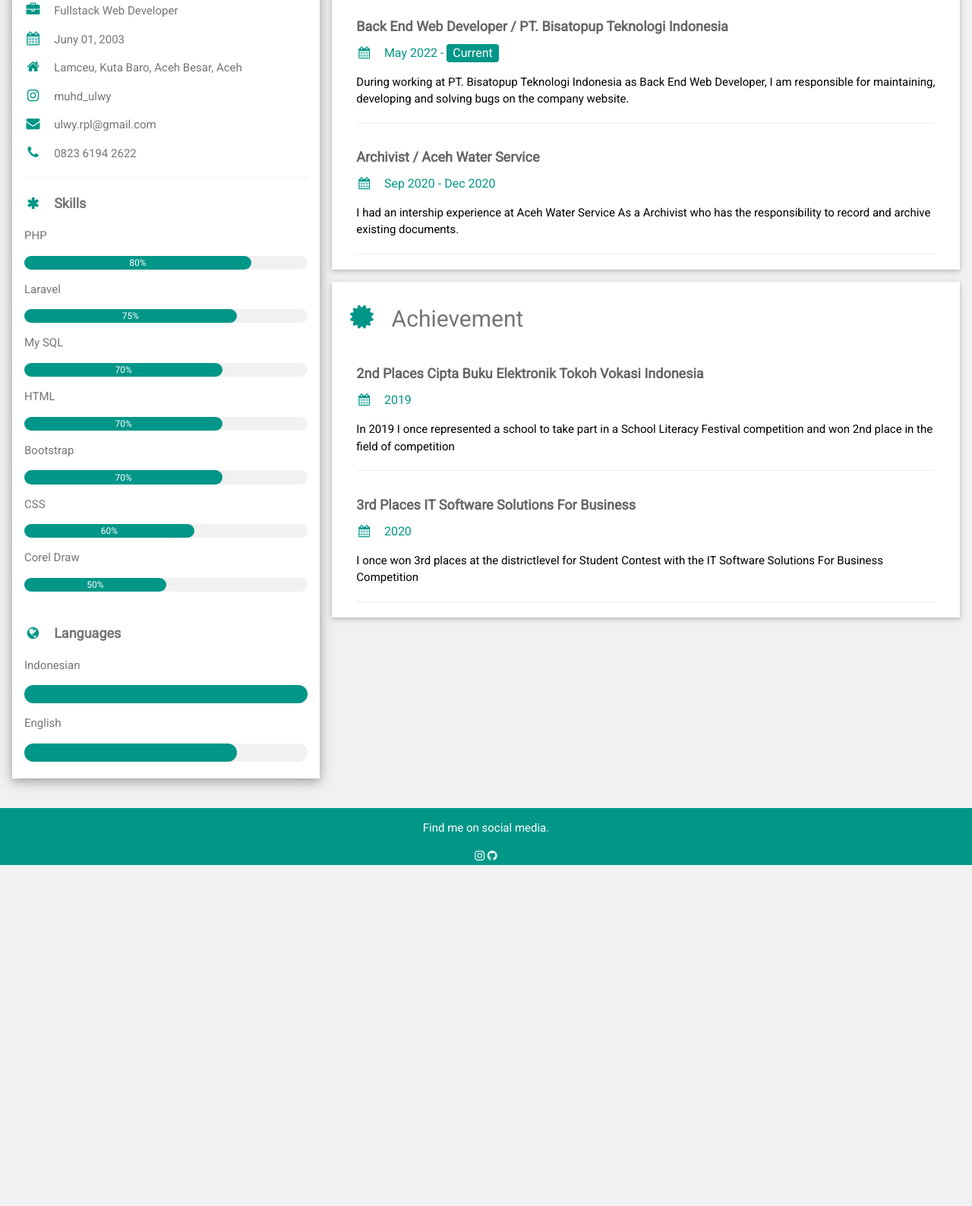
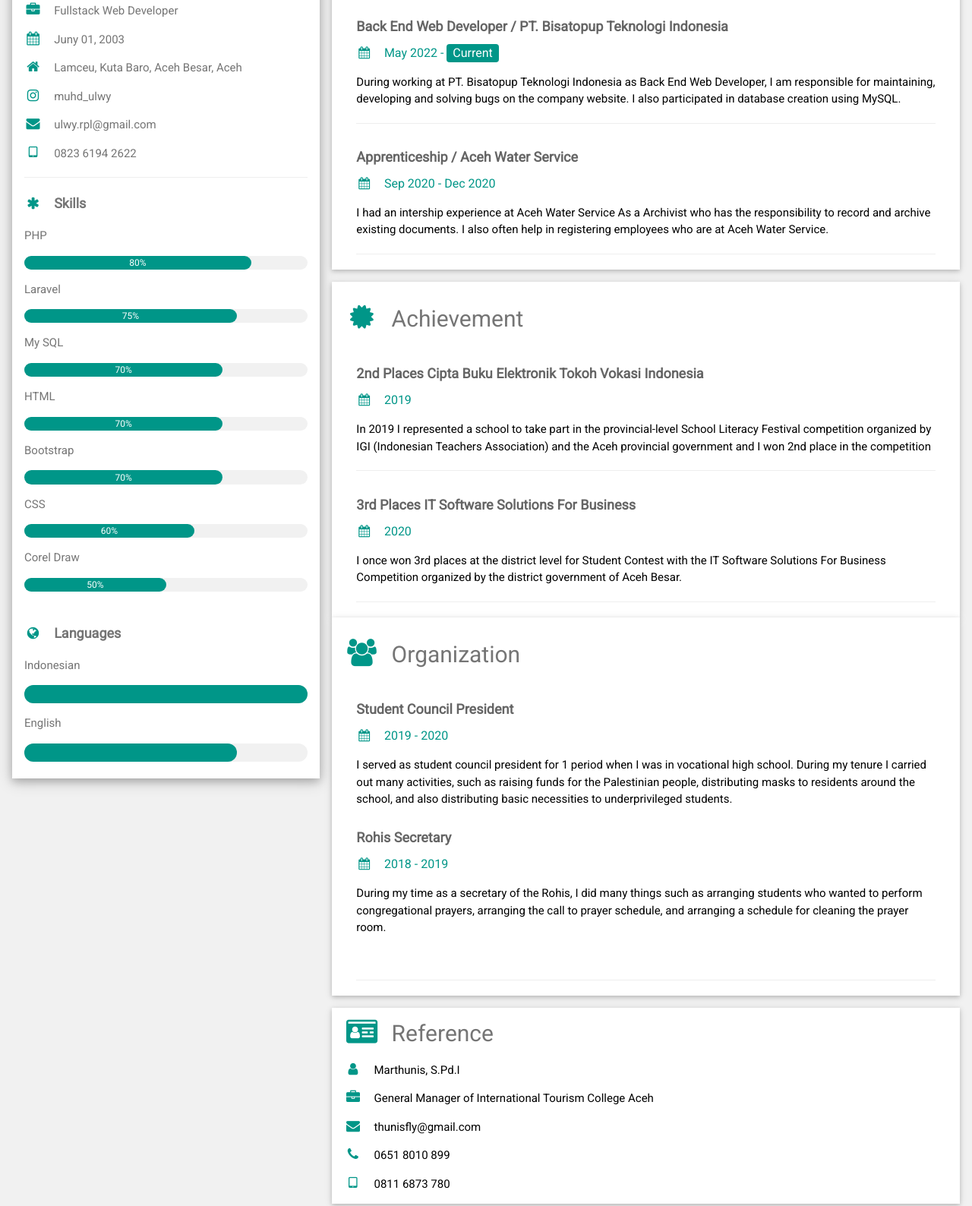
Before and after one commit to muhdulwy/portofolio, a plain HTML site: page index.html in a window 1280 px wide. Shown: the part 572-2160 px from the top of the page at 76% size. Before the commit the page ends 1711 px from the top, so only its background shows below. Drawn offline with nearby package versions, Linux system fonts and the light colour scheme.

Commit message:
add reference and organization

```diff
--- a/index.html
+++ b/index.html
@@ -40,7 +40,7 @@ html,body,h1,h2,h3,h4,h5,h6 {font-family: "Roboto", sans-serif}
           <p><i class="fa fa-home fa-fw w3-margin-right w3-large w3-text-teal"></i>Lamceu, Kuta Baro, Aceh Besar, Aceh</p>
           <p><i class="fa fa-instagram fa-fw w3-margin-right w3-large w3-text-teal"></i>muhd_ulwy</p>
           <p><i class="fa fa-envelope fa-fw w3-margin-right w3-large w3-text-teal"></i>ulwy.rpl@gmail.com</p>
-          <p><i class="fa fa-phone fa-fw w3-margin-right w3-large w3-text-teal"></i>0823 6194 2622</p>
+          <p><i class="fa fa-tablet fa-fw w3-margin-right w3-large w3-text-teal"></i>0823 6194 2622</p>
           <hr>
 
           <p class="w3-large"><b><i class="fa fa-asterisk fa-fw w3-margin-right w3-text-teal"></i>Skills</b></p>
@@ -104,12 +104,12 @@ html,body,h1,h2,h3,h4,h5,h6 {font-family: "Roboto", sans-serif}
     <div class="w3-twothird">
 
       <div class="w3-container w3-card w3-white w3-margin-bottom">
-        <h2 class="w3-text-grey w3-padding-16"><i class="fa fa-book fa-fw w3-margin-right w3-xxlarge w3-text-teal"></i>Education</h2>
+        <h2 class="w3-text-grey w3-padding-16"><i class="fa fa-graduation-cap fa-fw w3-margin-right w3-xxlarge w3-text-teal"></i>Education</h2>
         <div class="w3-container">
-          <h5 class="w3-opacity"><b>International Tourism College</b></h5>
+          <h5 class="w3-opacity"><b>International Tourism College Aceh</b></h5>
           <h6 class="w3-text-teal"><i class="fa fa-calendar fa-fw w3-margin-right"></i>2021 - 2022</h6>
           <p>Majoring in Web Programming, I have mastered the Laravel and the Bootstrap Framework.
-            I also able to operate CorelDRAW design aplication well.
+            I am also very capable of operating the CorelDRAW design application.
           </p>
         </div>
         <div class="w3-container">
@@ -120,7 +120,6 @@ html,body,h1,h2,h3,h4,h5,h6 {font-family: "Roboto", sans-serif}
           </p><br>
           <hr>
         </div>
-
       </div>
 
       <div class="w3-container w3-card w3-white w3-margin-bottom">
@@ -131,14 +130,16 @@ html,body,h1,h2,h3,h4,h5,h6 {font-family: "Roboto", sans-serif}
           <p>
             During working at PT. Bisatopup Teknologi Indonesia as Back End Web Developer,
             I am responsible for maintaining, developing and solving bugs on the company website.
+            I also participated in database creation using MySQL.
           </p>
           <hr>
         </div>
         <div class="w3-container">
-          <h5 class="w3-opacity"><b>Archivist / Aceh Water Service</b></h5>
+          <h5 class="w3-opacity"><b>Apprenticeship / Aceh Water Service</b></h5>
           <h6 class="w3-text-teal"><i class="fa fa-calendar fa-fw w3-margin-right"></i>Sep 2020 - Dec 2020</h6>
           <p>
             I had an intership experience at Aceh Water Service As a Archivist who has the responsibility to record and archive existing documents.
+            I also often help in registering employees who are at Aceh Water Service.
           </p>
           <hr>
         </div>
@@ -149,18 +150,52 @@ html,body,h1,h2,h3,h4,h5,h6 {font-family: "Roboto", sans-serif}
         <div class="w3-container">
           <h5 class="w3-opacity"><b>2nd Places Cipta Buku Elektronik Tokoh Vokasi Indonesia</b></h5>
           <h6 class="w3-text-teal"><i class="fa fa-calendar fa-fw w3-margin-right"></i>2019</h6>
-          <p> In 2019 I once represented a school to take part in a School Literacy Festival competition and
-            won 2nd place in the field of competition </p>
+          <p> In 2019 I represented a school to take part in the provincial-level School Literacy Festival competition
+            organized by IGI (Indonesian Teachers Association) and the Aceh provincial government
+            and I won 2nd place in the competition </p>
           <hr>
         </div>
         <div class="w3-container">
           <h5 class="w3-opacity"><b>3rd Places IT Software Solutions For Business</b></h5>
           <h6 class="w3-text-teal"><i class="fa fa-calendar fa-fw w3-margin-right"></i>2020</h6>
           <p>
-            I once won 3rd places at the districtlevel for Student Contest with the IT Software Solutions For Business Competition
+            I once won 3rd places at the district level for Student Contest with the
+            IT Software Solutions For Business Competition organized by the district government of Aceh Besar.
           </p>
           <hr>
         </div>
+      </div>
+
+      <div class="w3-container w3-card w3-white w3-margin-bottom">
+        <h2 class="w3-text-grey w3-padding-16"><i class="fa fa-group fa-fw w3-margin-right w3-xxlarge w3-text-teal"></i>Organization</h2>
+        <div class="w3-container">
+          <h5 class="w3-opacity"><b>Student Council President</b></h5>
+          <h6 class="w3-text-teal"><i class="fa fa-calendar fa-fw w3-margin-right"></i>2019 - 2020</h6>
+          <p>I served as student council president for 1 period when I was in vocational high school. During my
+            tenure I carried out many activities, such as raising funds for the Palestinian people, distributing
+            masks to residents around the school, and also distributing basic necessities to underprivileged students.
+          </p>
+        </div>
+        <div class="w3-container">
+          <h5 class="w3-opacity"><b>Rohis Secretary</b></h5>
+          <h6 class="w3-text-teal"><i class="fa fa-calendar fa-fw w3-margin-right"></i>2018 - 2019</h6>
+          <p>
+            During my time as a secretary of the Rohis, I did many things such as arranging students
+            who wanted to perform congregational prayers, arranging the call to prayer schedule,
+            and arranging a schedule for cleaning the prayer room.
+          </p><br>
+          <hr>
+        </div>
+      </div>
+
+      <div class="w3-container w3-card w3-white w3-margin-bottom">
+        <h2 class="w3-text-grey"><i class="fa fa-id-card fa-fw w3-margin-right w3-xxlarge w3-text-teal"></i>Reference</h2>
+        <p><i class="fa fa-user fa-fw w3-margin-right w3-large w3-text-teal"></i>Marthunis, S.Pd.I</p>
+          <p><i class="fa fa-briefcase fa-fw w3-margin-right w3-large w3-text-teal"></i>General Manager of International Tourism College Aceh</p>
+          <!-- <p><i class="fa fa-instagram fa-fw w3-margin-right w3-large w3-text-teal"></i></p> -->
+          <p><i class="fa fa-envelope fa-fw w3-margin-right w3-large w3-text-teal"></i>thunisfly@gmail.com</p>
+          <p><i class="fa fa-phone fa-fw w3-margin-right w3-large w3-text-teal"></i>0651 8010 899 </p>
+          <p><i class="fa fa-tablet fa-fw w3-margin-right w3-large w3-text-teal"></i>0811 6873 780 </p>
       </div>
 
     <!-- End Right Column -->
```
